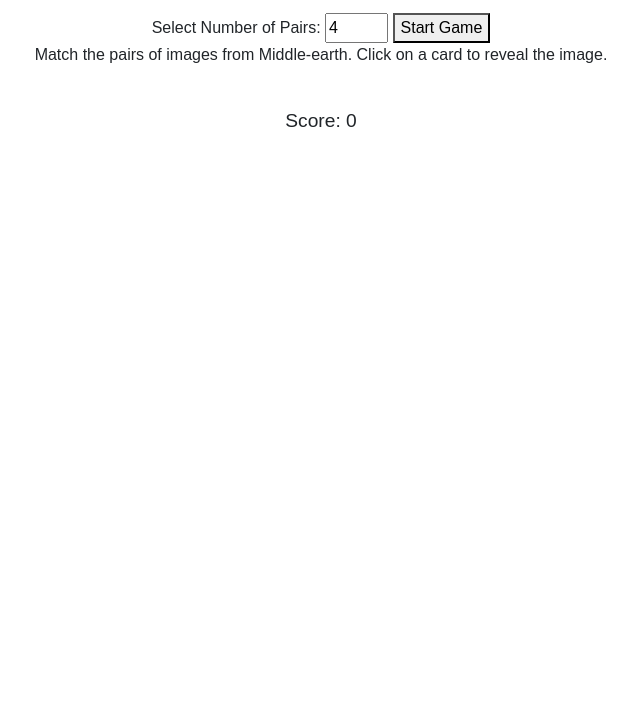
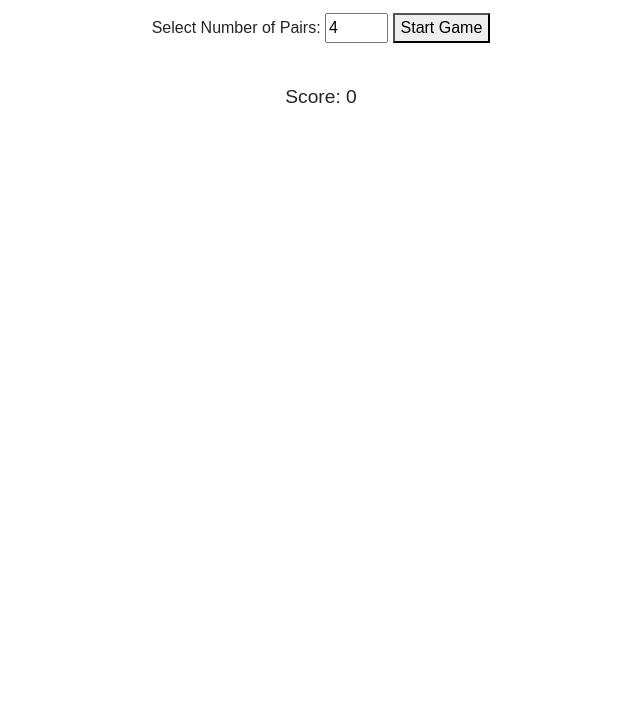
Before and after one commit to Ironmonkeynuts/middle-earth-memory-quest, a plain HTML site: page index.html in a window 1280 px wide. Shown: the part 83-800 px from the top of the page, without its empty margins (319-959 px from the left). Drawn offline with nearby package versions, Linux system fonts and the light colour scheme.

Commit message:
Tidy up code in index

```diff
--- a/index.html
+++ b/index.html
@@ -20,9 +20,6 @@
     <!-- Button to start game-->
     <button onclick="startGame()">Start Game</button>
 
-    <!-- Game instructions -->
-    <p id="instruct">Match the pairs of images from Middle-earth. Click on a card to reveal the image.</p>
-
     <!-- Game board container -->
     <div class="game-container" id="game-board"></div>
 
```
